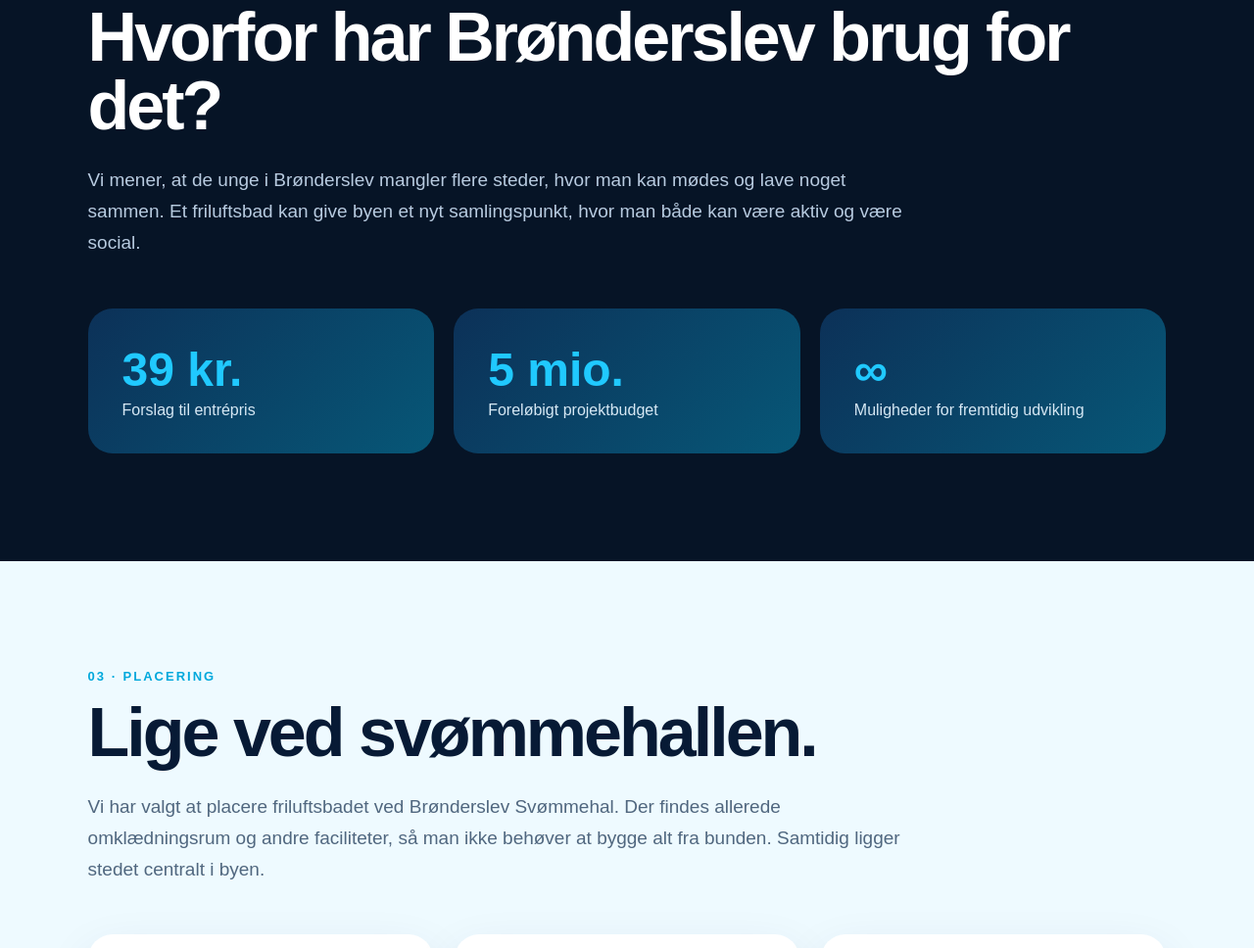
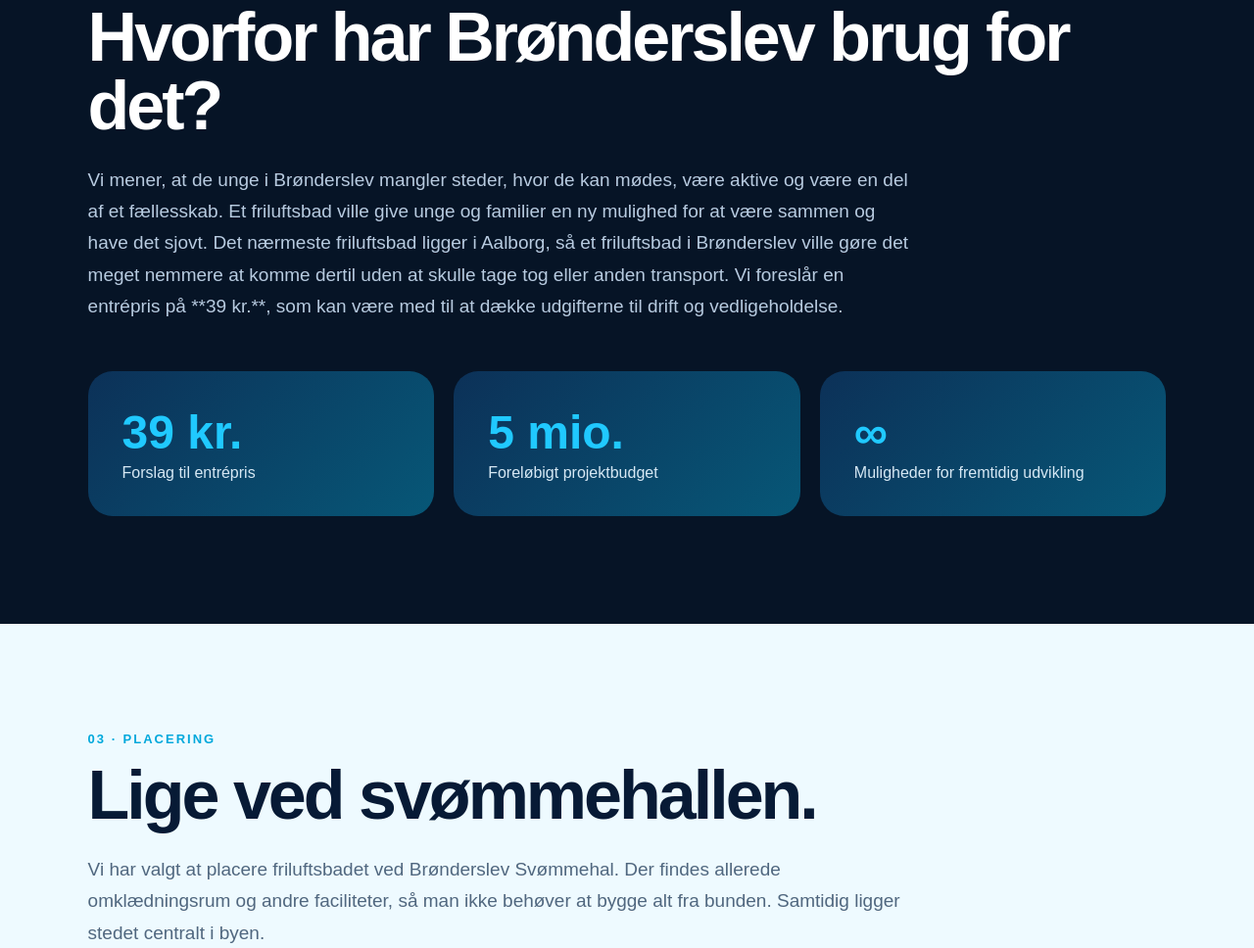
Before and after one commit to victorgryner-alt/mit-website, a plain HTML site: page index.html in a window 1280 px wide. Shown: the part 1664-2632 px from the top of the page at 98% size. Drawn offline with Linux system fonts and the light colour scheme.

Commit message:
Update index.html

```diff
--- a/index.html
+++ b/index.html
@@ -557,11 +557,11 @@ footer {
     </h2>
 
     <p class="text">
-        Vi mener, at de unge i Brønderslev mangler
-        flere steder, hvor man kan mødes og lave noget
-        sammen. Et friluftsbad kan give byen et nyt
-        samlingspunkt, hvor man både kan være aktiv
-        og være social.
+        Vi mener, at de unge i Brønderslev mangler steder, hvor de kan mødes, være aktive og være en del af et fællesskab. Et friluftsbad ville give unge og familier en ny mulighed for at være sammen og have det sjovt.
+Det nærmeste friluftsbad ligger i Aalborg, så et friluftsbad i Brønderslev ville gøre det meget nemmere at komme dertil uden at skulle tage tog eller anden transport.
+
+Vi foreslår en entrépris på **39 kr.**, som kan være med til at dække udgifterne til drift og vedligeholdelse.
+
     </p>
 
 
```
